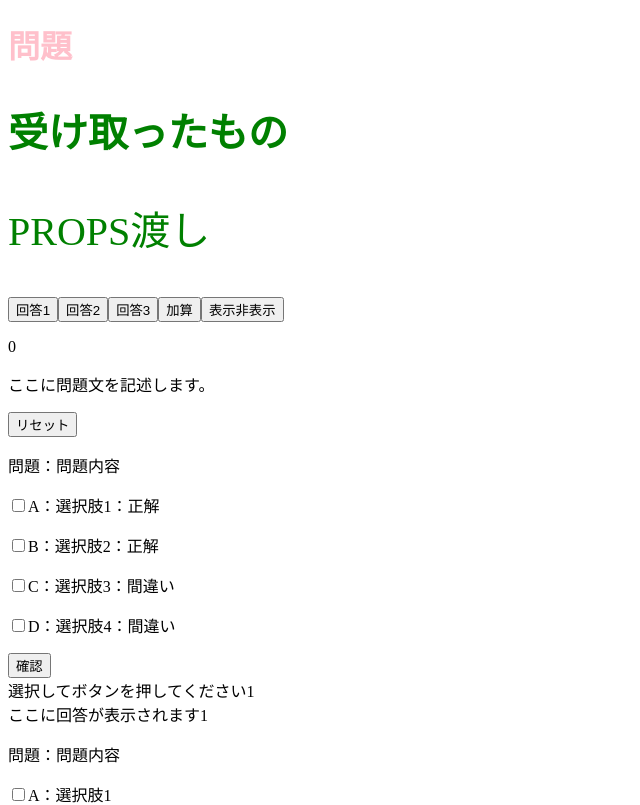
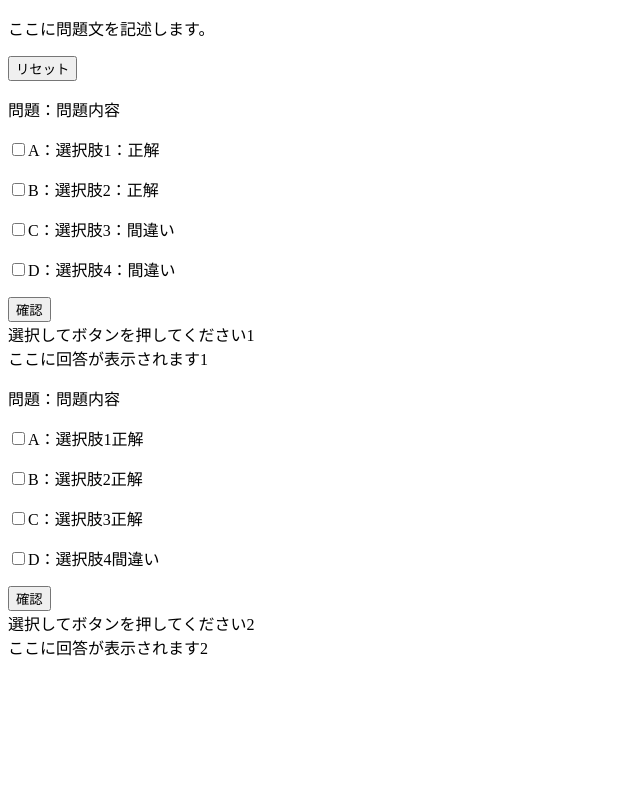
Before and after one commit to tatsuki-iketsu/practice_exam_react, a React (Create React App) app: page / in a window 1280 px wide. Shown: the top 805 px of the page, without its empty margins (0-640 px from the left). Built offline with nearby package versions, Linux system fonts and the light colour scheme.

Commit message:
表示調整

```diff
--- a/src/App.jsx
+++ b/src/App.jsx
@@ -13,7 +13,7 @@ const App =() =>{
     const onClickshowFlugCjange = ()=> setTextShowFlag(!textShowFlug) ;
     return (
         <>
-                <h1 style={{color:'pink' }}>問題</h1>
+                {/* <h1 style={{color:'pink' }}>問題</h1>
                 <ColorfulMessage color='green' message='世界！'/>
                 <PropsMessage color='green'>PROPS渡し</PropsMessage>
                 <button onClick={onClickButten1}>回答1</button>
@@ -21,9 +21,9 @@ const App =() =>{
                 <button onClick={onClickButten3}>回答3</button>
                 <button onClick={onClickCountUp}>加算</button>
                 <button onClick={onClickshowFlugCjange}>表示非表示</button>
-                <p>{num}</p>
+                <p>{num}</p> */}
                 <ExamDisplay />
-                {textShowFlug && <p>TRUEなので表示されています</p>}
+                {/* {textShowFlug && <p>TRUEなので表示されています</p>} */}
 
                </>
         );
--- a/src/exam/exam.json
+++ b/src/exam/exam.json
@@ -33,22 +33,22 @@
     "selectAnswers" : [
       {
           "item" :"A",
-          "content" : "選択肢1",
+          "content" : "選択肢1正解",
           "correctAnswer":true
       },
       {
           "item" :"B",
-          "content" : "選択肢2",
+          "content" : "選択肢2正解",
           "correctAnswer":true
       },
       {
           "item" :"C",
-          "content" : "選択肢3",
-          "correctAnswer":false
+          "content" : "選択肢3正解",
+          "correctAnswer":true
       },
       {
           "item" :"D",
-          "content" : "選択肢4",
+          "content" : "選択肢4間違い",
           "correctAnswer":false
       }
   ]
```
